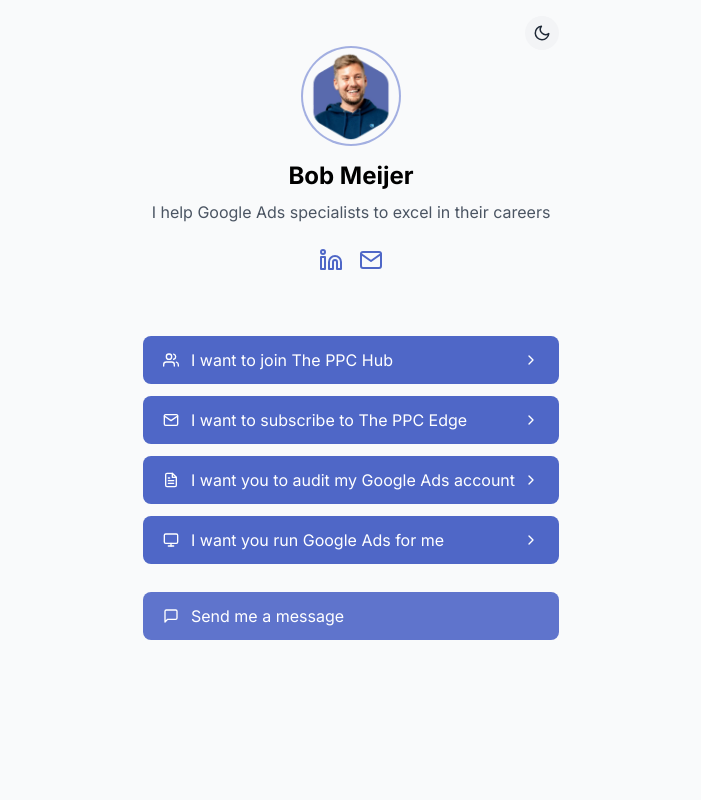
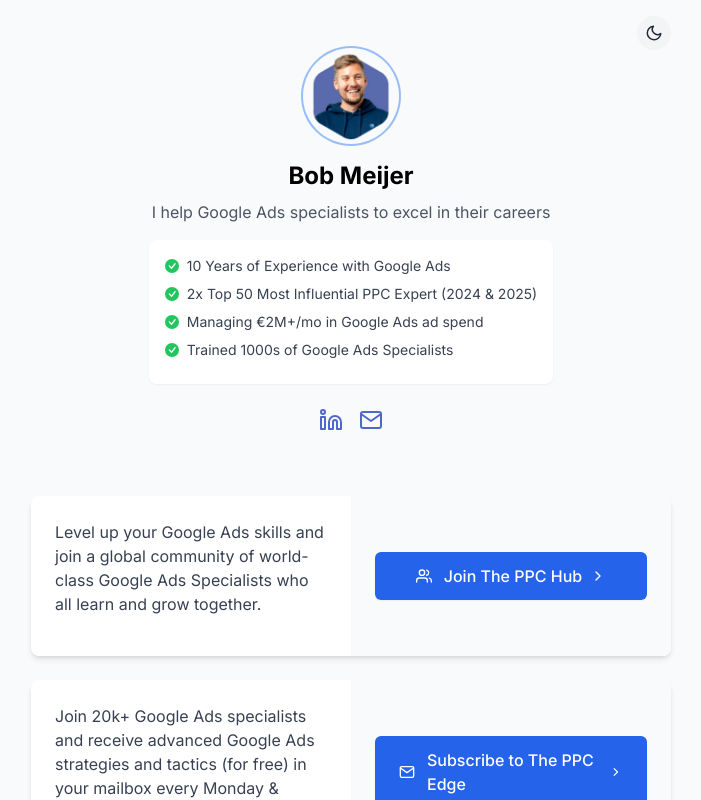
Before and after one commit to bobmeijer/linktree-alternative, a Next.js app: page / in a window 1280 px wide. Shown: the top 800 px of the page, without its empty margins (289-990 px from the left). Built offline with nearby package versions, Linux system fonts and the light colour scheme.

Commit message:
Enhance Linktree with 2-column cards, credentials, and improved styling

```diff
--- a/app/components/Link.tsx
+++ b/app/components/Link.tsx
@@ -7,14 +7,40 @@
   title: string;
   url: string;
   icon?: React.ReactNode;
+  description?: string;
 }
 
 const Link: React.FC<LinkProps> = ({
   title,
   url,
-  icon
+  icon,
+  description
 }: LinkProps) => {
   return (
+    <div className="w-full max-w-2xl mb-6">
+      {description ? (
+        <div className="card-container bg-white dark:bg-gray-800 rounded-lg shadow-md overflow-hidden">
+          <div className="grid grid-cols-1 md:grid-cols-2">
+            <div className="p-6">
+              <p className="text-gray-700 dark:text-gray-300 mb-4">{description}</p>
+            </div>
+            <div className="bg-gray-50 dark:bg-gray-700 p-6 flex items-center justify-center">
+              <a
+                href={url}
+                target="_blank"
+                rel="noopener noreferrer"
+                className="link-button w-full py-3 px-6 bg-blue-600 hover:bg-blue-700 text-white rounded-md transition-colors duration-200 flex items-center justify-center"
+              >
+                <div className="flex items-center">
+                  {icon && <span className="mr-3">{icon}</span>}
+                  <span className="font-medium">{title}</span>
+                </div>
+                <FiChevronRight className="ml-2" />
+              </a>
+            </div>
+          </div>
+        </div>
+      ) : (
         <a
           href={url}
           target="_blank"
@@ -27,6 +53,8 @@
           </div>
           <FiChevronRight className="text-white" />
         </a>
+      )}
+    </div>
   );
 };
 
--- a/app/components/LinkContainer.tsx
+++ b/app/components/LinkContainer.tsx
@@ -13,29 +13,34 @@
   title: string;
   url: string;
   icon: React.ReactNode;
+  description?: string;
 }
 
 const LinkContainer: React.FC = () => {
   const links: LinkItem[] = [
     {
-      title: 'I want to join The PPC Hub',
+      title: 'Join The PPC Hub',
       url: 'https://www.ppcmastery.com/hub',
       icon: <FiUsers />,
+      description: 'Level up your Google Ads skills and join a global community of world-class Google Ads Specialists who all learn and grow together.'
     },
     {
-      title: 'I want to subscribe to The PPC Edge',
+      title: 'Subscribe to The PPC Edge',
       url: 'https://www.ppcmastery.com/blog',
       icon: <FiMail />,
+      description: 'Join 20k+ Google Ads specialists and receive advanced Google Ads strategies and tactics (for free) in your mailbox every Monday & Friday.'
     },
     {
-      title: 'I want you to audit my Google Ads account',
+      title: 'Audit my Google Ads account',
       url: 'https://bobmeijer.nl/en/google-ads-audit/',
       icon: <FiFileText />,
+      description: 'Are you curious whether you\'re getting the most out of your campaigns? I\'ll map it out for you with an in-depth Google Ads audit – starting at € 2500.'
     },
     {
-      title: 'I want you run Google Ads for me',
+      title: 'Run Google Ads for me',
       url: 'https://bobmeijer.nl/en/outsource-google-ads/',
       icon: <FiMonitor />,
+      description: 'Your Google Ads campaigns perform better with me behind the wheel. I help ambitious companies like yours get the most out of Google Ads.'
     },
   ];
 
@@ -47,6 +52,7 @@
           title={link.title}
           url={link.url}
           icon={link.icon}
+          description={link.description}
         />
       ))}
     </div>
--- a/app/components/Profile.tsx
+++ b/app/components/Profile.tsx
@@ -3,6 +3,7 @@
 import React from 'react';
 import Image from 'next/image';
 import { FiMail, FiLinkedin } from 'react-icons/fi';
+import { BsCheckCircleFill } from 'react-icons/bs';
 
 interface ProfileProps {
   name: string;
@@ -12,13 +13,15 @@
     linkedin?: string;
     email?: string;
   };
+  credentials?: string[];
 }
 
 const Profile: React.FC<ProfileProps> = ({
   name,
   bio,
   image,
-  socials
+  socials,
+  credentials = []
 }: ProfileProps) => {
   return (
     <div className="text-center mb-8">
@@ -34,7 +37,20 @@
         />
       </div>
       <h1 className="text-2xl font-bold mt-4 mb-2">{name}</h1>
-      <p className="text-gray-600 mb-6">{bio}</p>
+      <p className="text-gray-600 dark:text-gray-300 mb-4">{bio}</p>
+
+      {credentials.length > 0 && (
+        <div className="credentials-list max-w-md mx-auto mb-6">
+          {credentials.map((credential, index) => (
+            <div key={index} className="flex items-center mb-2 text-left">
+              <span className="text-green-500 mr-2 flex-shrink-0">
+                <BsCheckCircleFill size={14} />
+              </span>
+              <span className="text-gray-700 dark:text-gray-300 text-sm">{credential}</span>
+            </div>
+          ))}
+        </div>
+      )}
 
       <div className="social-icons justify-center">
         {socials.linkedin && (
--- a/app/globals.css
+++ b/app/globals.css
@@ -5,11 +5,13 @@
 :root {
   --foreground-rgb: 0, 0, 0;
   --background-rgb: 249, 250, 251;
+  --primary-color: 37, 99, 235;
 }
 
 .dark {
   --foreground-rgb: 255, 255, 255;
   --background-rgb: 17, 24, 39;
+  --primary-color: 59, 130, 246;
 }
 
 body {
@@ -20,20 +22,33 @@
 
 @layer components {
   .link-card {
-    @apply w-full max-w-md py-3 px-5 rounded-lg bg-primary text-white flex items-center justify-between
-    transition-all duration-300 hover:bg-opacity-90 hover:translate-y-[-2px] hover:shadow-md;
+    @apply w-full max-w-md py-3 px-5 rounded-lg bg-blue-600 text-white flex items-center justify-between
+    transition-all duration-300 hover:bg-blue-700 hover:translate-y-[-2px] hover:shadow-md;
+  }
+
+  .link-button {
+    @apply bg-blue-600 hover:bg-blue-700 text-white rounded-md transition-colors duration-200
+    flex items-center justify-center shadow-sm hover:shadow-md;
   }
 
   .profile-container {
-    @apply flex flex-col items-center max-w-md mx-auto px-4 pt-12 pb-20;
+    @apply flex flex-col items-center max-w-2xl mx-auto px-4 pt-12 pb-20;
   }
 
   .profile-image {
-    @apply w-24 h-24 rounded-full overflow-hidden mb-4 ring-2 ring-primary ring-opacity-50;
+    @apply w-24 h-24 rounded-full overflow-hidden mb-4 ring-2 ring-blue-500 ring-opacity-50;
   }
 
   .social-icons {
     @apply flex gap-4 mb-8;
+  }
+
+  .card-container {
+    @apply transition-all duration-300 hover:shadow-lg;
+  }
+
+  .credentials-list {
+    @apply bg-white dark:bg-gray-800 p-4 rounded-lg shadow-sm mb-6;
   }
 
   .dark .link-card {
--- a/app/page.tsx
+++ b/app/page.tsx
@@ -7,6 +7,13 @@
 import ThemeToggle from './components/ThemeToggle.jsx';
 
 export default function Home() {
+  const credentials = [
+    "10 Years of Experience with Google Ads",
+    "2x Top 50 Most Influential PPC Expert (2024 & 2025)",
+    "Managing €2M+/mo in Google Ads ad spend",
+    "Trained 1000s of Google Ads Specialists"
+  ];
+
   return (
     <div className="profile-container relative">
       <ThemeToggle />
@@ -18,6 +25,7 @@
           linkedin: "https://www.linkedin.com/in/bmmeijer/",
           email: "info@bobmeijer.nl"
         }}
+        credentials={credentials}
       />
       <LinkContainer />
       <ContactButton />
```
Lines whose indentation alone changed are shown as unchanged.
